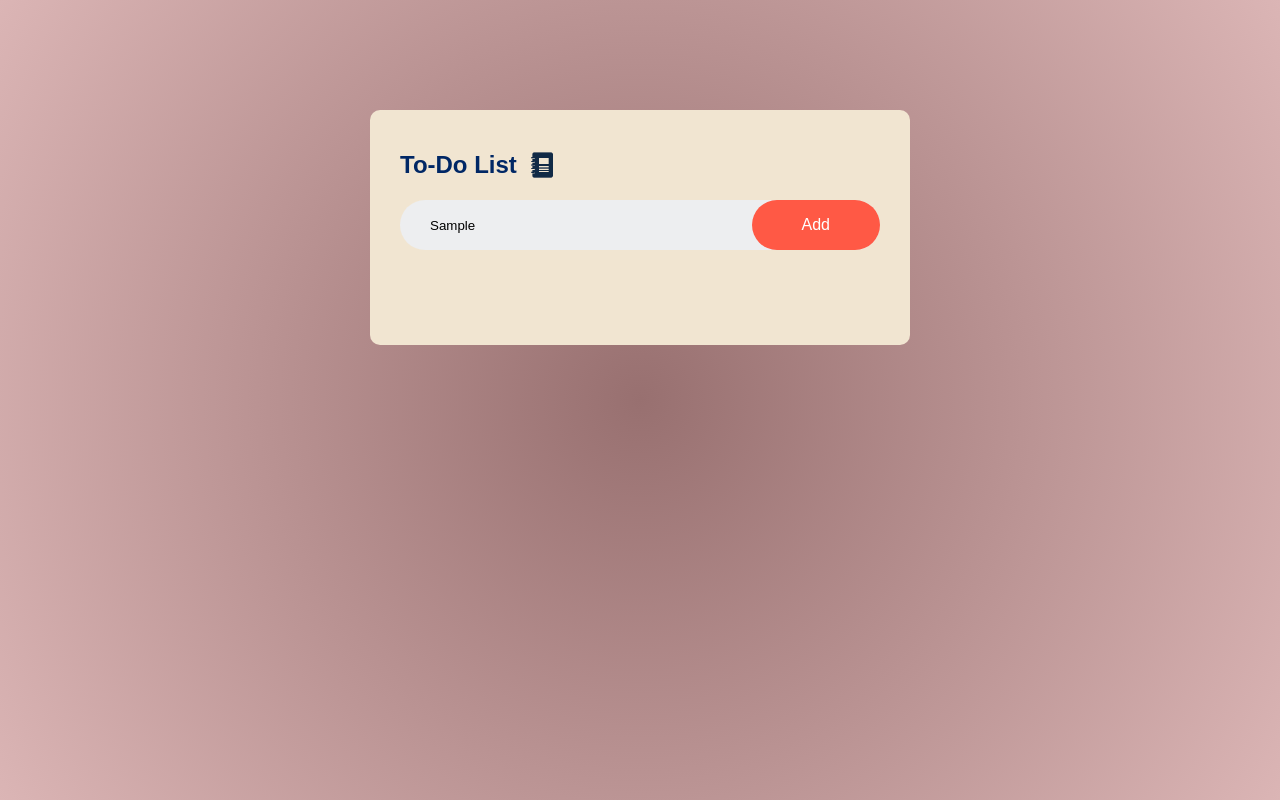
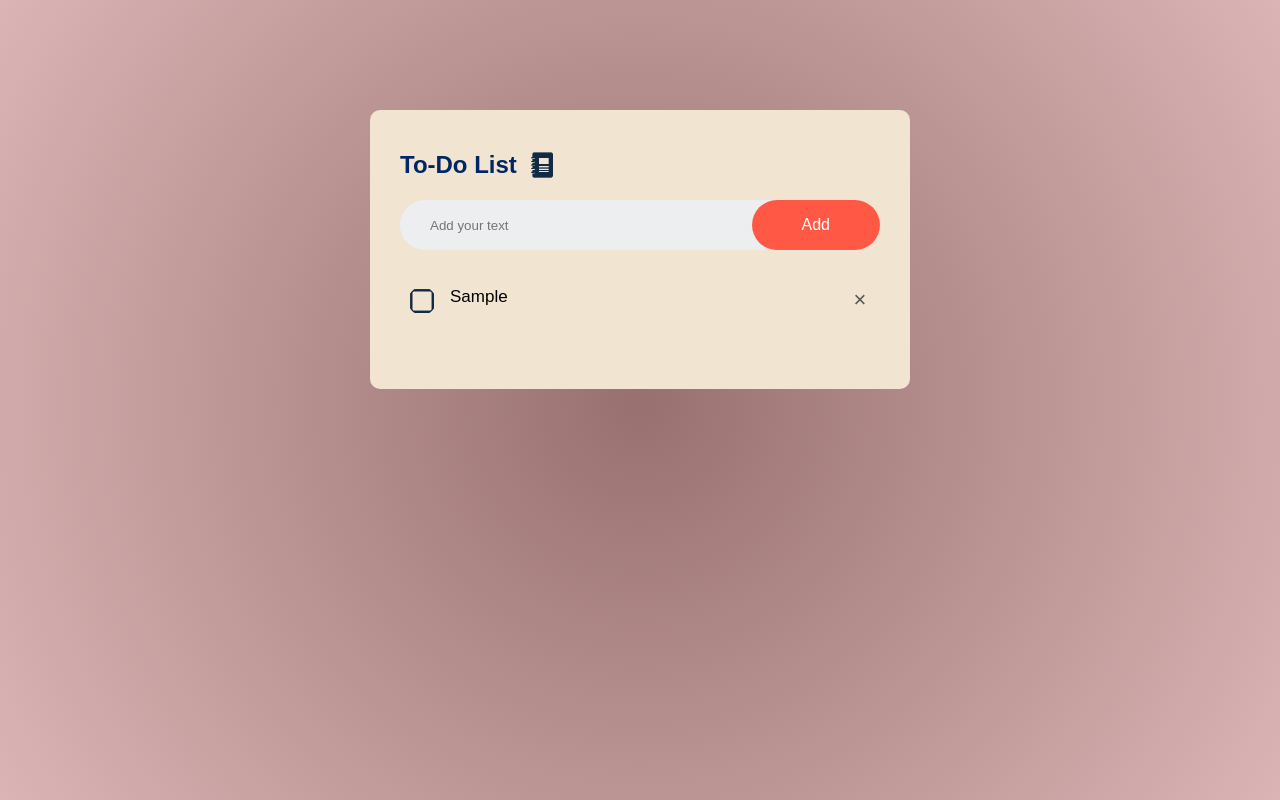
Before and after one commit to moniCa-915/projects, a plain HTML site: page to-do-list/index.html in a window 1280 px wide. Both pictures are taken after typing "Sample" into the empty fields and a click on the button "Add". Drawn offline with Linux system fonts and the light colour scheme.

Commit message:
combine files

```diff
--- a/to-do-list/index.html
+++ b/to-do-list/index.html
@@ -12,7 +12,7 @@
         <h2>To-Do List <img src="image/to-do.png" alt=""></h2>
         <div class="row">
             <input type="text" id="input-box" placeholder="Add your text">
-            <button>Add</button>
+            <button onclick="addTask()">Add</button>
         </div>
         <ul id="list-container">
             <!-- <li class="checked">Task 1</li>
--- a/to-do-list/script.js
+++ b/to-do-list/script.js
@@ -0,0 +1,38 @@
+const inputBox = document.getElementById("input-box");
+const listContainer = document.getElementById("list-container");
+
+function addTask(){
+    if(inputBox.value === ''){
+        alert("You must write something!");
+    }
+    else{
+        let li = document.createElement("li");
+        li.innerHTML = inputBox.value;
+        listContainer.appendChild(li);
+        let span = document.createElement("span");
+        span.innerHTML = "\u00d7";
+        li.appendChild(span);
+    }
+    inputBox.value = "";
+    saveData();
+}
+
+listContainer.addEventListener("click", function(e){
+    if(e.target.tagName === "LI"){
+        e.target.classList.toggle("checked");
+        saveData();
+    }
+    else if(e.target.tagName === "SPAN"){
+        e.target.parentElement.remove();
+        saveData();
+    }
+}, false);
+
+function saveData(){
+    localStorage.setItem("data", listContainer.innerHTML);
+}
+
+function showTask(){
+    listContainer.innerHTML = localStorage.getItem("data");
+}
+showTask()
--- a/to-do-list/style.css
+++ b/to-do-list/style.css
@@ -82,3 +82,18 @@ ul li.checked{
 ul li.checked::before{
     background-image: url(image/checked.png);
 }
+ul li span{
+    position: absolute;
+    right: 0;
+    top: 5px;
+    width: 40px;
+    height: 40px;
+    font-size: 22px;
+    color: #555;
+    line-height: 40px;
+    text-align: center;
+    border-radius: 50%;
+}
+ul li span:hover{
+    background: #edeef0;
+}
```
